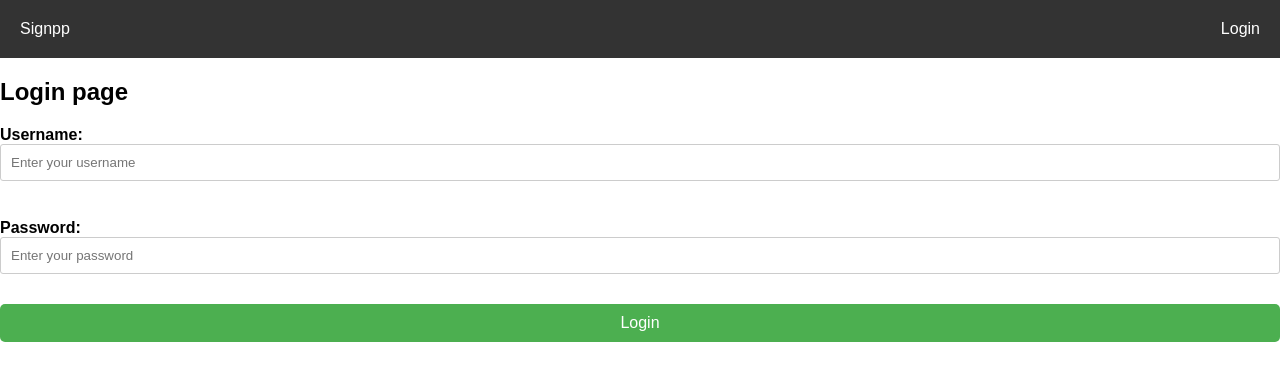
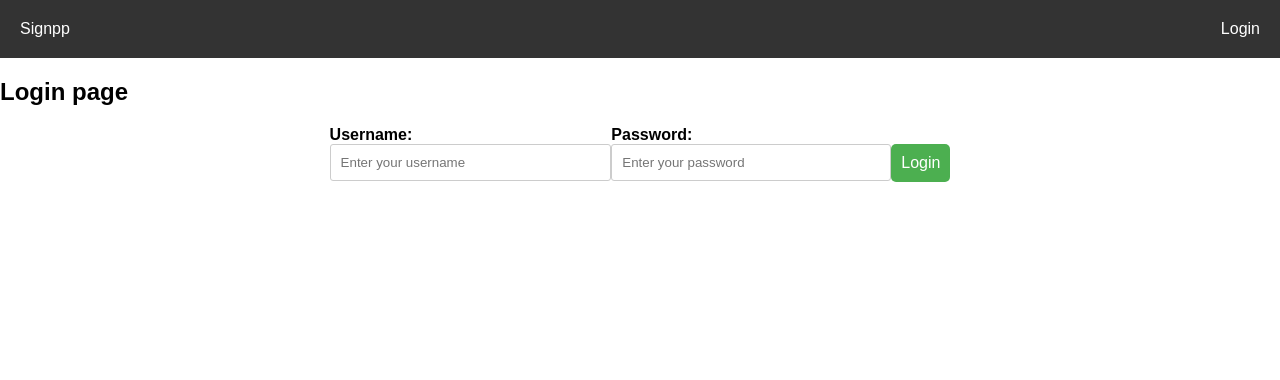
Before and after one commit to darunbjork/auth-react-app-steps, a React (Create React App) app: page /login in a window 1280 px wide. Shown: the top 380 px of the page. Built offline with nearby package versions, Linux system fonts and the light colour scheme.

Commit message:
edited style for the form Signup and Login

```diff
--- a/src/App.css
+++ b/src/App.css
@@ -49,7 +49,10 @@ nav button:hover {
 /* Form Styles */
 form {
   display: flex;
-  flex-direction: column;
+  justify-content: center;
+  align-items: center;
+  flex-wrap: wrap;
+  flex: 1 0 5rem;
 }
 
 label {
@@ -72,12 +75,11 @@ input[type="date"] {
 button[type="submit"] {
   background-color: #4CAF50; /* Green */
   color: white;
-  padding: 10px 20px;
+  padding: 10px;
   text-align: center;
   text-decoration: none;
   display: inline-block;
   font-size: 16px;
-  margin-top: 10px;
   cursor: pointer;
   border-radius: 5px;
   border: none;
--- a/src/Ccomponents/Signup.jsx
+++ b/src/Ccomponents/Signup.jsx
@@ -89,6 +89,7 @@ const Signup = () => {
           required
           />
         </label>
+        <br />
         {error && <p style={{ color: 'red' }}>{error}</p>}
         <button type="submit">Signup</button>
       </form>
```
